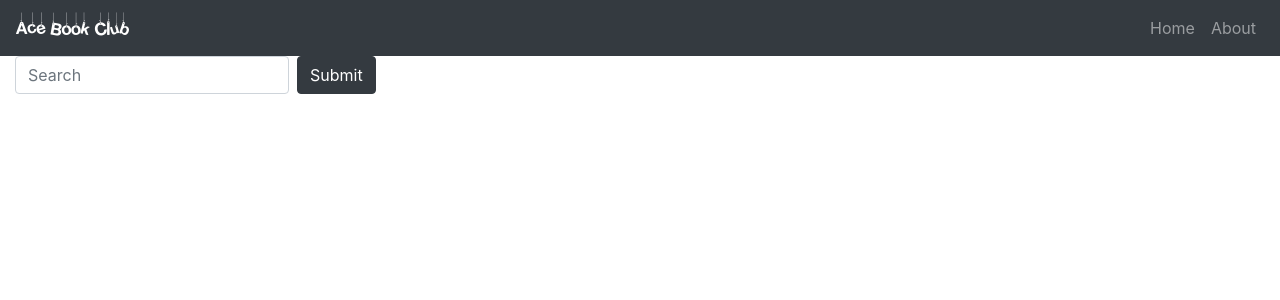
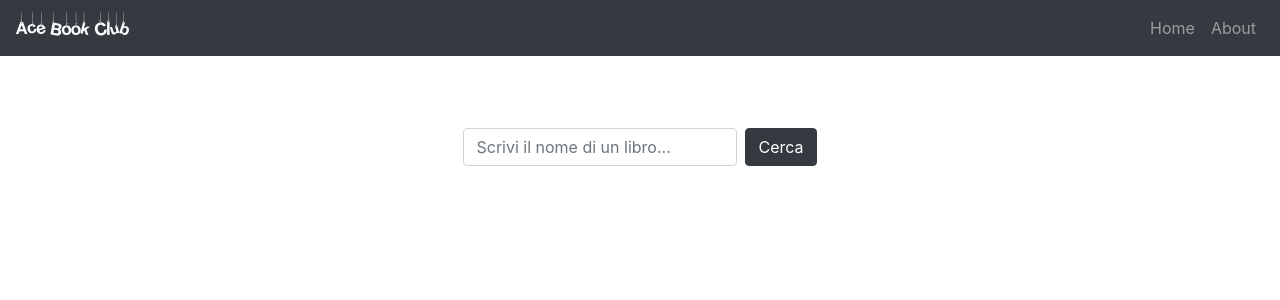
Before and after one commit to Magicianred/ABC, a React (Create React App) app in the folder my-app/: page /Home in a window 1280 px wide. Shown: the top 300 px of the page. Built offline with nearby package versions, Linux system fonts and the light colour scheme.

Commit message:
Placed the form in the center of the page

```diff
--- a/my-app/src/components/pages/Search.js
+++ b/my-app/src/components/pages/Search.js
@@ -1,16 +1,32 @@
 import React from "react";
+
+//Bootstrap Form and Button
 import Button from "react-bootstrap/Button";
 import Form from "react-bootstrap/Form";
 import FormControl from "react-bootstrap/FormControl";
+
+//Bootstrap Grid System
+import Row from "react-bootstrap/Row";
+import Col from "react-bootstrap/Col";
+import Container from "react-bootstrap/Container";
 
 
 function Search() {
     return (
         <React.Fragment>
-            <Form inline>
-                <FormControl type="text" placeholder="Search" className=" mr-sm-2" />
-                <Button variant="dark" type="submit">Submit</Button>
-            </Form>
+            <Container fluid>
+                <Row className="justify-content-md-center">
+                    <Col md="auto">
+                        <br />
+                        <br />
+                        <br />
+                        <Form inline>
+                            <FormControl sm={8} type="text" placeholder="Scrivi il nome di un libro..." className=" mr-sm-2" />
+                            <Button variant="dark" type="submit">Cerca</Button>
+                        </Form>
+                    </Col>
+                </Row>
+            </Container>
         </React.Fragment>
     )
 
```
